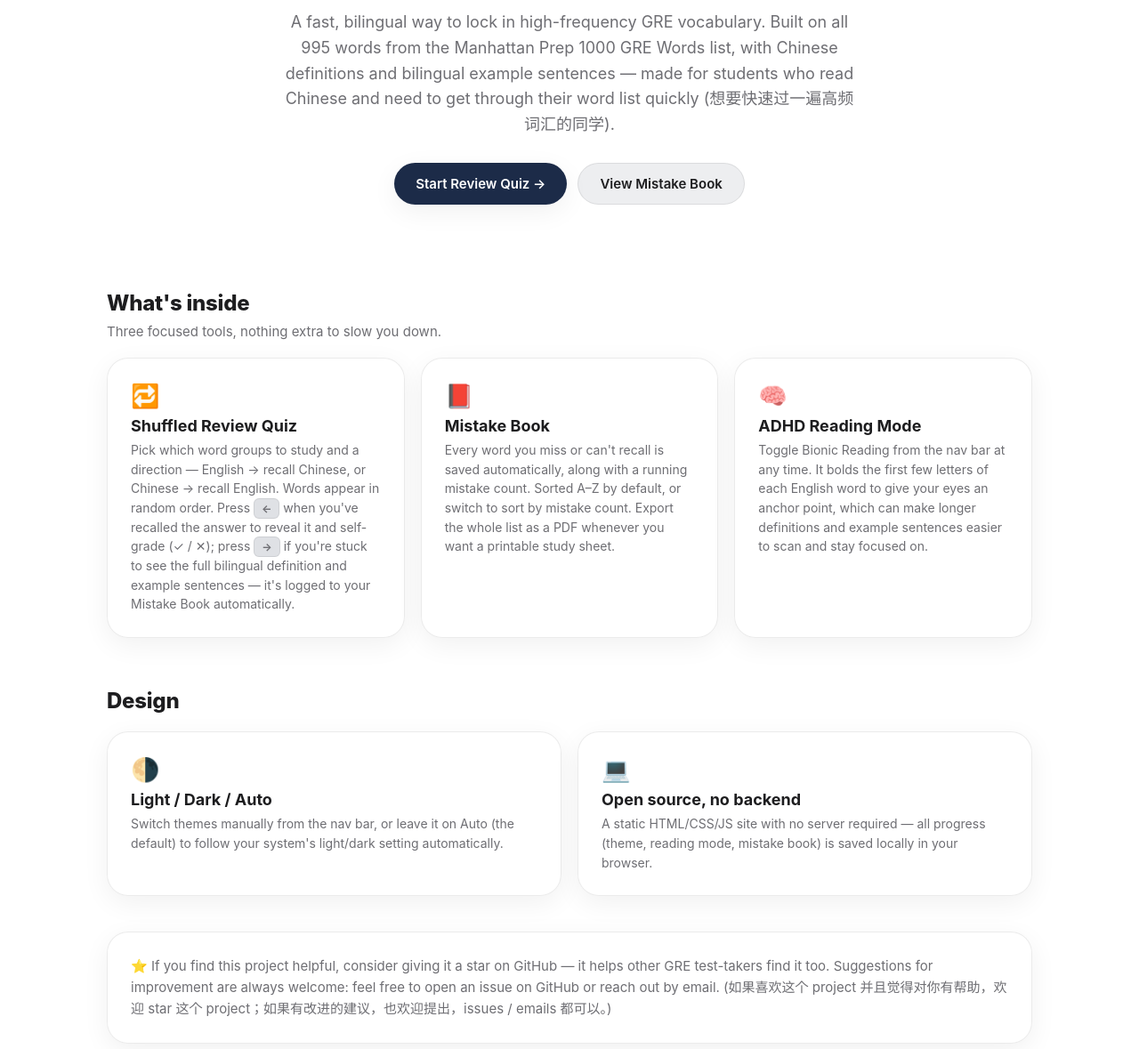
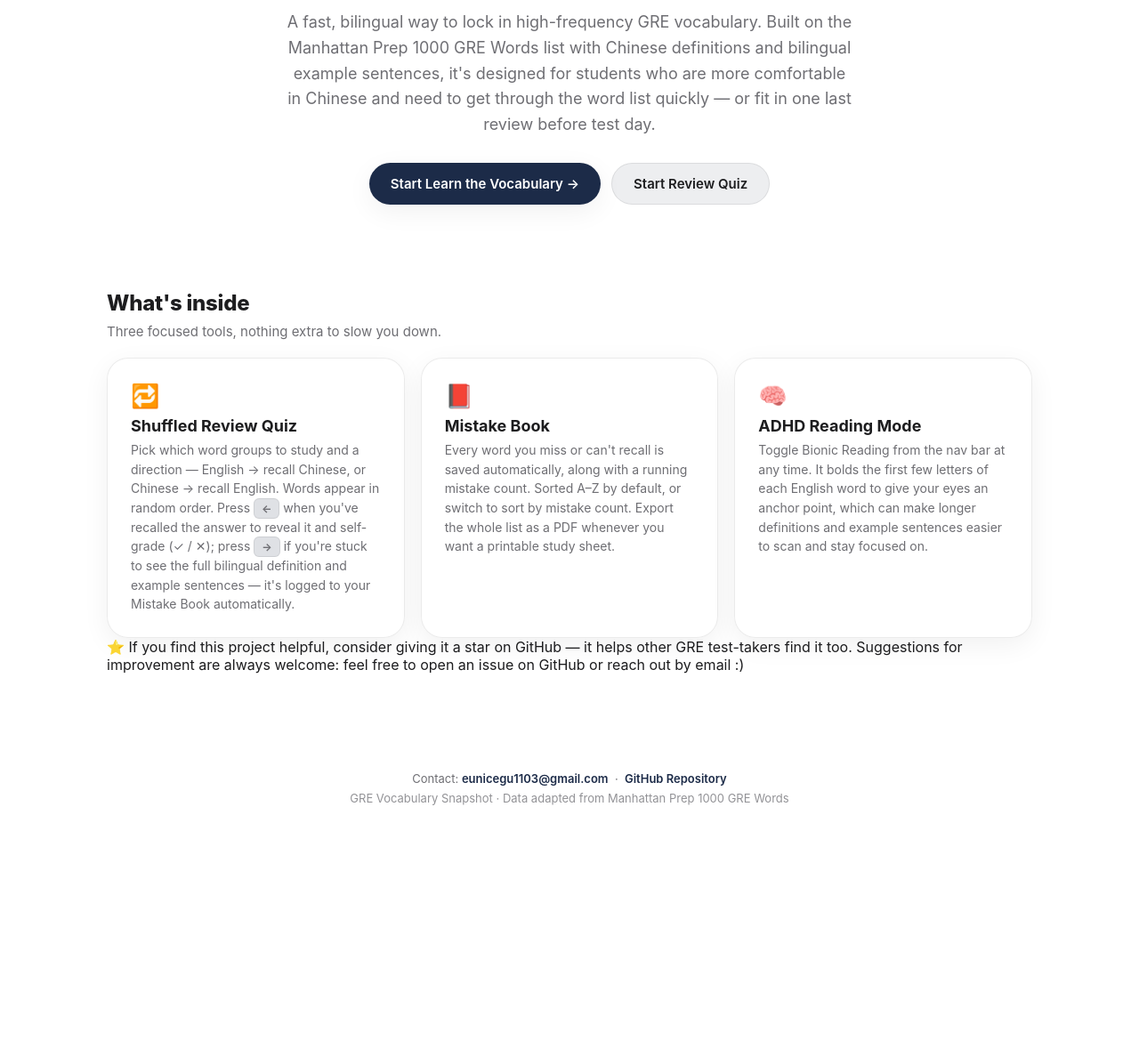
Before and after one commit to EuniceGu1103/manhattan-1000-words, a plain HTML site: page index.html in a window 1280 px wide. Shown: the part 201-1380 px from the top of the page at 89% size. After the commit the page ends 1200 px from the top, so only its background shows below. Drawn offline with Linux system fonts and the light colour scheme.

Commit message:
Add files via upload

```diff
--- a/index.html
+++ b/index.html
@@ -13,10 +13,10 @@
 
 <header class="hero wrap">
   <h1>GRE Vocabulary Snapshot</h1>
-  <p>A fast, bilingual way to lock in high-frequency GRE vocabulary. Built on all 995 words from the Manhattan Prep 1000 GRE Words list, with Chinese definitions and bilingual example sentences — made for students who read Chinese and need to get through their word list quickly (想要快速过一遍高频词汇的同学).</p>
+  <p>A fast, bilingual way to lock in high-frequency GRE vocabulary. Built on the Manhattan Prep 1000 GRE Words list with Chinese definitions and bilingual example sentences, it's designed for students who are more comfortable in Chinese and need to get through the word list quickly — or fit in one last review before test day.</p>
   <div class="hero-actions">
-    <a class="btn btn-primary" href="pages/review.html">Start Review Quiz →</a>
-    <a class="btn btn-secondary" href="pages/wrongbook.html">View Mistake Book</a>
+    <a class="btn btn-primary" href="pages/vocabulary.html">Start Learn the Vocabulary →</a>
+    <a class="btn btn-secondary" href="pages/review.html">Start Review Quiz</a>
   </div>
 </header>
 
@@ -40,35 +40,15 @@
       <p>Toggle Bionic Reading from the nav bar at any time. It bolds the first few letters of each English word to give your eyes an anchor point, which can make longer definitions and example sentences easier to scan and stay focused on.</p>
     </div>
   </div>
+</main>
 
-  <h2 class="section-title">Design</h2>
-  <div class="feature-grid">
-    <div class="glass feature-card">
-      <div class="emoji">🌗</div>
-      <h3>Light / Dark / Auto</h3>
-      <p>Switch themes manually from the nav bar, or leave it on Auto (the default) to follow your system's light/dark setting automatically.</p>
-    </div>
-    <div class="glass feature-card">
-      <div class="emoji">💻</div>
-      <h3>Open source, no backend</h3>
-      <p>A static HTML/CSS/JS site with no server required — all progress (theme, reading mode, mistake book) is saved locally in your browser.</p>
-    </div>
-  </div>
-
-  <div class="glass feature-card" style="margin-top:40px;padding:26px">
-    <p style="margin:0;font-size:15px;line-height:1.6">
-      ⭐ If you find this project helpful, consider giving it a star on GitHub — it helps other GRE test-takers find it too.
-      Suggestions for improvement are always welcome: feel free to open an issue on GitHub or reach out by email.
-      (如果喜欢这个 project 并且觉得对你有帮助，欢迎 star 这个 project；如果有改进的建议，也欢迎提出，issues / emails 都可以。)
-    </p>
-  </div>
-</main>
+<p class="wrap footnote-cta">⭐ If you find this project helpful, consider giving it a star on GitHub — it helps other GRE test-takers find it too. Suggestions for improvement are always welcome: feel free to open an issue on GitHub or reach out by email :)</p>
 
 <div id="footer-mount"></div>
 
 <script src="assets/js/common.js"></script>
 <script>
-  GRE.injectNav("welcome");
+  GRE.injectNav("home");
   GRE.injectFooter();
   GRE.applyBionicToPage();
 </script>
```
